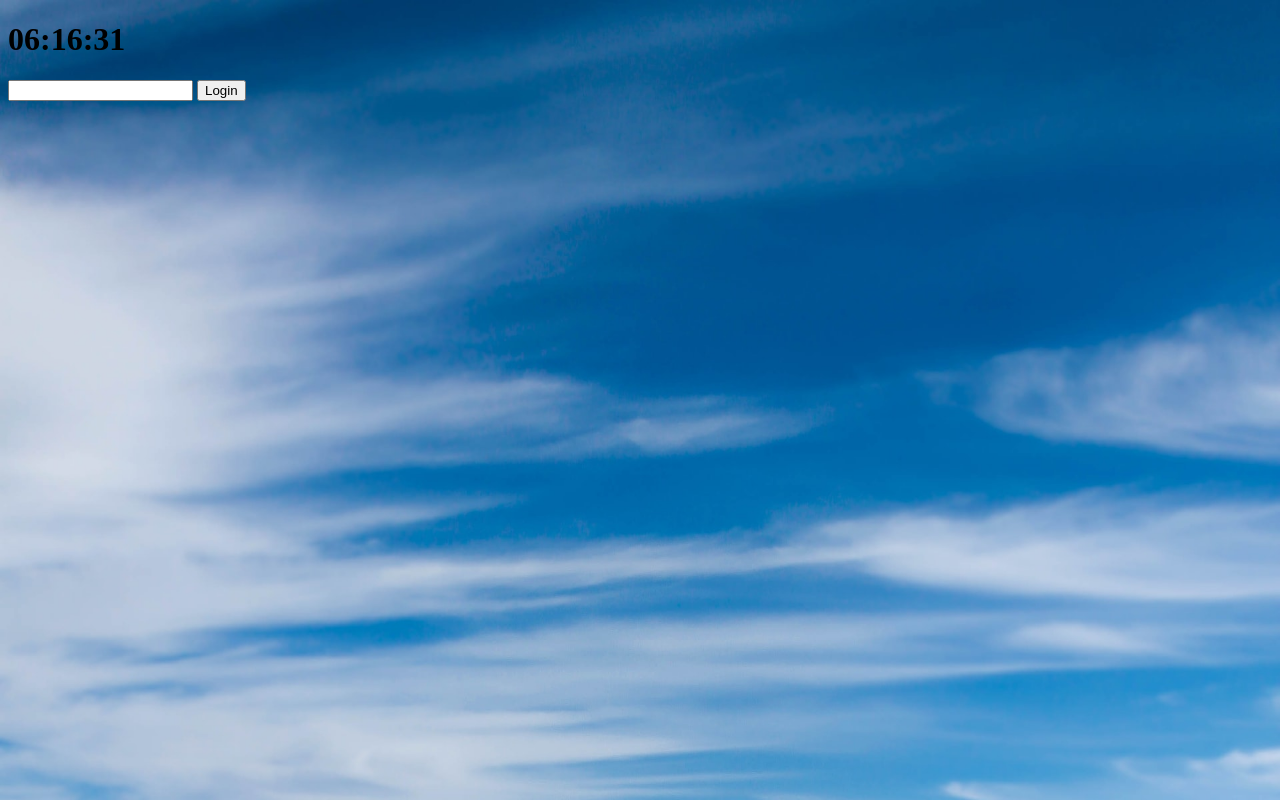
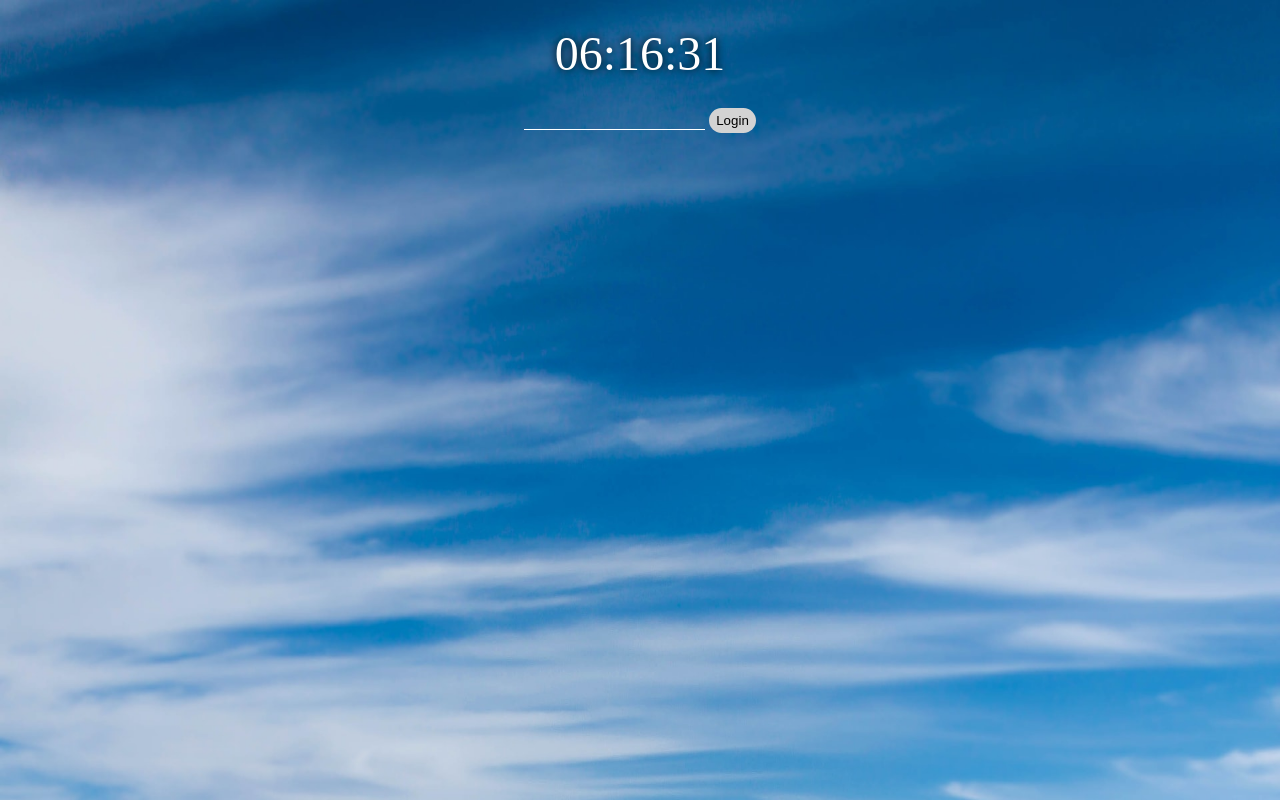
Before and after one commit to hj-Seong/2023_html-css-js, a plain HTML site: page 투두리스트/index.html in a window 1280 px wide. Drawn offline with Linux system fonts and the light colour scheme; a web font is replaced by a local one.

Commit message:
0320 css-1

```diff
--- /dev/null
+++ b/투두리스트/css/reset.css
@@ -0,0 +1,48 @@
+/* http://meyerweb.com/eric/tools/css/reset/
+   v2.0 | 20110126
+   License: none (public domain)
+*/
+
+html, body, div, span, applet, object, iframe,
+h1, h2, h3, h4, h5, h6, p, blockquote, pre,
+a, abbr, acronym, address, big, cite, code,
+del, dfn, em, img, ins, kbd, q, s, samp,
+small, strike, strong, sub, sup, tt, var,
+b, u, i, center,
+dl, dt, dd, ol, ul, li,
+fieldset, form, label, legend,
+table, caption, tbody, tfoot, thead, tr, th, td,
+article, aside, canvas, details, embed,
+figure, figcaption, footer, header, hgroup,
+menu, nav, output, ruby, section, summary,
+time, mark, audio, video {
+	margin: 0;
+	padding: 0;
+	border: 0;
+	font-size: 100%;
+	font: inherit;
+	vertical-align: baseline;
+}
+/* HTML5 display-role reset for older browsers */
+article, aside, details, figcaption, figure,
+footer, header, hgroup, menu, nav, section {
+	display: block;
+}
+body {
+	line-height: 1;
+}
+ol, ul {
+	list-style: none;
+}
+blockquote, q {
+	quotes: none;
+}
+blockquote:before, blockquote:after,
+q:before, q:after {
+	content: '';
+	content: none;
+}
+table {
+	border-collapse: collapse;
+	border-spacing: 0;
+}
--- a/투두리스트/css/style.css
+++ b/투두리스트/css/style.css
@@ -1,3 +1,57 @@
+@font-face {
+    font-family: 'TheJamsil5Bold';
+    src: url('https://cdn.jsdelivr.net/gh/projectnoonnu/noonfonts_2302_01@1.0/TheJamsil5Bold.woff2') format('woff2');
+    font-weight: 700;
+    font-style: normal;
+}
+
+/* 태그에 대한 디자인 */
+h1 {
+    font-family: 'TheJamsil5Bold';
+    font-size: 2rem;
+    margin: 10px 0;
+}
+
+/* 각각 id에 따른 디자인 */
+#clock {
+    text-align: center;
+    font-size: 3rem;
+    margin: 30px 0;
+    color: white;
+    text-shadow: 0 0 8px black;
+}
+#greeting, #login-form, #todo-form {
+    text-align: center;
+}
+
+/* input[type="text"], [type="submit"] */
+input[type="text"] {
+    background-color: transparent;
+    border: none;
+    border-bottom: 1px white solid;
+    color: white;
+}
+input[type="text"]:focus {
+    outline: none;
+}
+input[type="text"]::placeholder {
+    color: rgba(255,255,255,0.7);
+}
+
+/* 버튼 디자인 */
+input[type="text"]+input[type="submit"] {
+    background-color: lightgray;
+    border: none;
+    border-radius: 20px;
+    padding: 5px 7px;
+}
+/* 버튼에 마우스를 올렸을때*/
+input[type="text"]+input[type="submit"]:hover {
+    background-color: lightcoral;
+}
+
+
+/* 태그를 숨기기 위해 작성 */
 .hidden {
     display: none;
 }
--- a/투두리스트/index.html
+++ b/투두리스트/index.html
@@ -5,6 +5,7 @@
     <meta http-equiv="X-UA-Compatible" content="IE=edge">
     <meta name="viewport" content="width=device-width, initial-scale=1.0">
     <title>Document</title>
+    <link rel="stylesheet" href="./css/reset.css">
     <link rel="stylesheet" href="./css/style.css">
 </head>
 <body>
```
